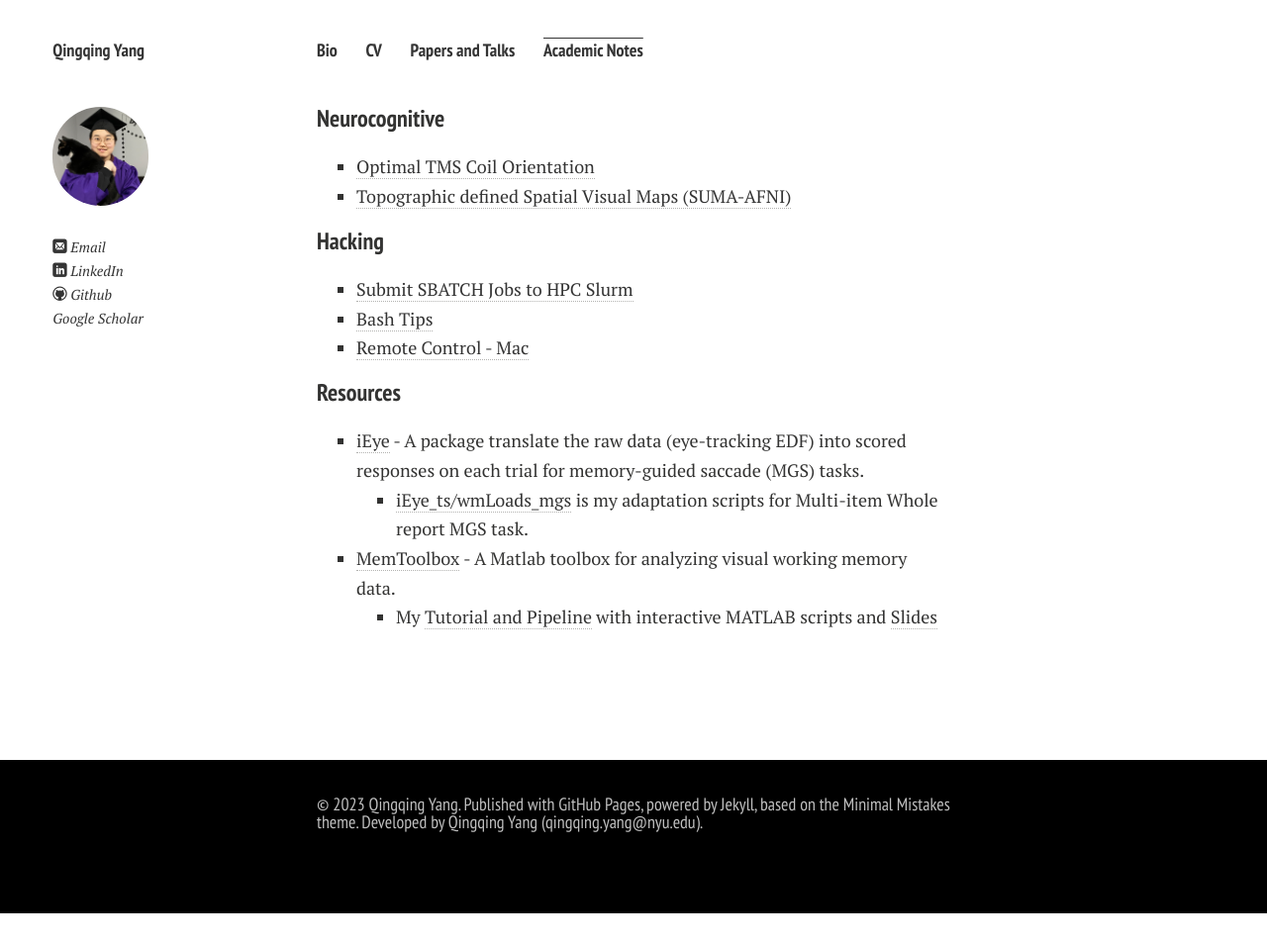
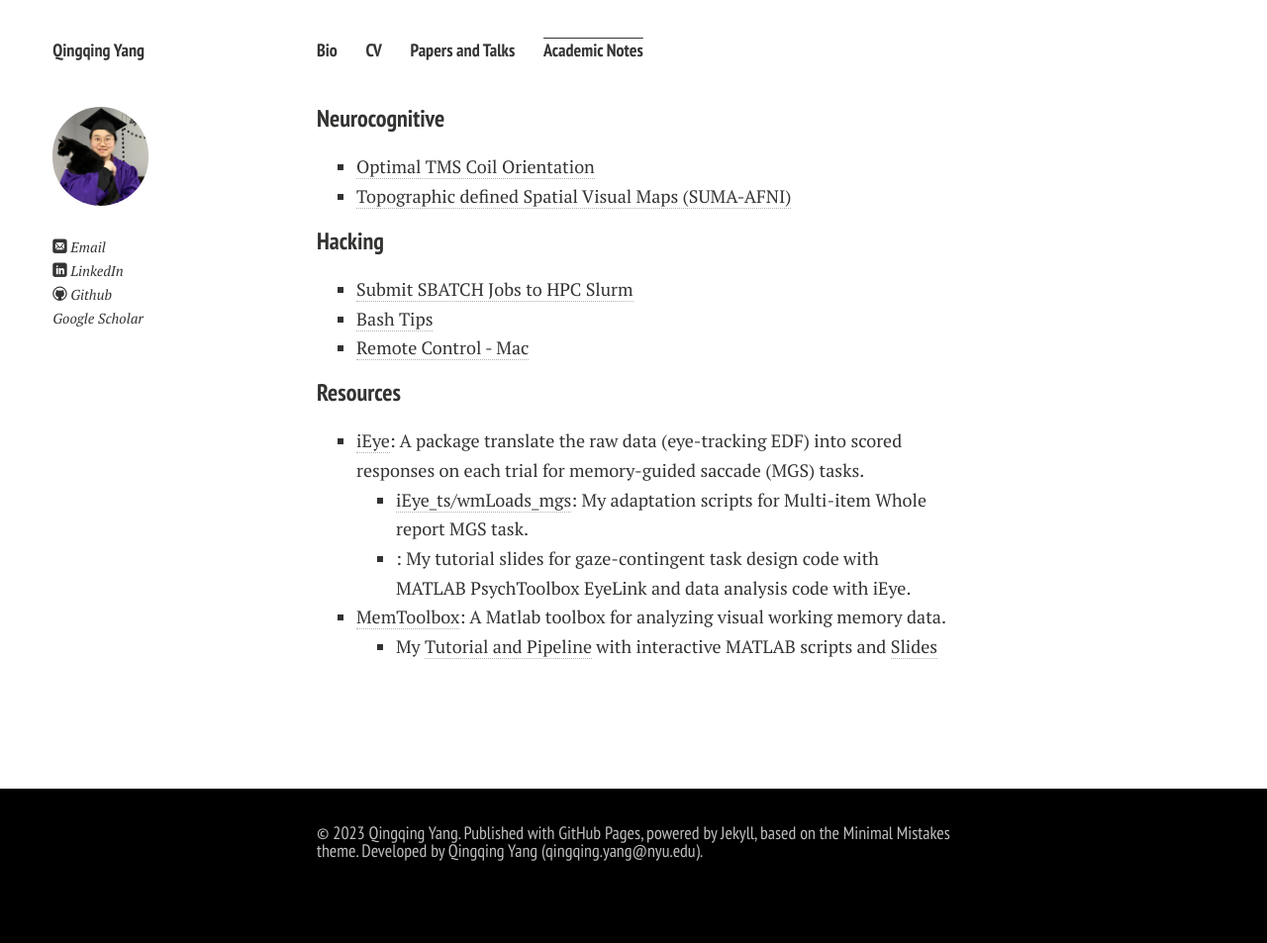
Before and after one commit to Qingqing-Yang-177/Qingqing-Yang-177.github.io, a Jekyll site: the page built from blogs.md, in a window 1280 px wide. Shown: the whole page at 99% size. Built offline with Jekyll 4.4.1, drawn with Linux system fonts in a browser that asks for light colours; nearby versions of some CDN libraries; comment, search, counter and statistics services are not loaded; a style sheet for code colours, icons or effects is not loaded; before the commit the page ends 923 px from its top, so only the background shows below that.

Commit message:
Update blogs.md

```diff
--- a/blogs.md
+++ b/blogs.md
@@ -17,9 +17,10 @@ title: blogs
 
 ### Resources
 
-- [iEye](https://wemackey.github.io/iEye/) - A package translate the raw data (eye-tracking EDF) into scored responses on each trial for memory-guided saccade (MGS) tasks.
-  - [iEye_ts/wmLoads_mgs](https://github.com/Qingqing-Yang-177/iEye_qy-WMLoads/tree/iEye_ts/) is my adaptation scripts for Multi-item Whole report MGS task.
-- [MemToolbox](https://github.com/visionlab/MemToolbox) - A Matlab toolbox for analyzing visual working memory data.
+- [iEye](https://wemackey.github.io/iEye/): A package translate the raw data (eye-tracking EDF) into scored responses on each trial for memory-guided saccade (MGS) tasks.
+  - [iEye_ts/wmLoads_mgs](https://github.com/Qingqing-Yang-177/iEye_qy-WMLoads/tree/iEye_ts/): My adaptation scripts for Multi-item Whole report MGS task.
+  - [](): My tutorial slides for gaze-contingent task design code with MATLAB PsychToolbox EyeLink and data analysis code with iEye.
+- [MemToolbox](https://github.com/visionlab/MemToolbox): A Matlab toolbox for analyzing visual working memory data.
   - My [Tutorial and Pipeline](https://github.com/Qingqing-Yang-177/MemToolbox_Tutorial-Pipeline/tree/master) with interactive MATLAB scripts and [Slides](https://github.com/Qingqing-Yang-177/MemToolbox_Tutorial-Pipeline/blob/master/tutorial_slides.pdf)
 
 
```
